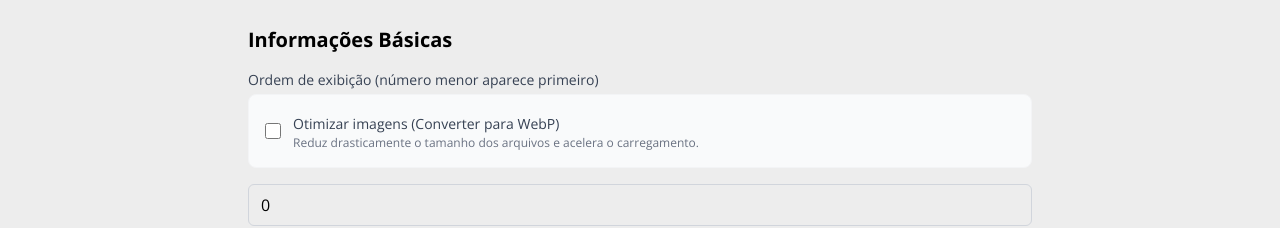
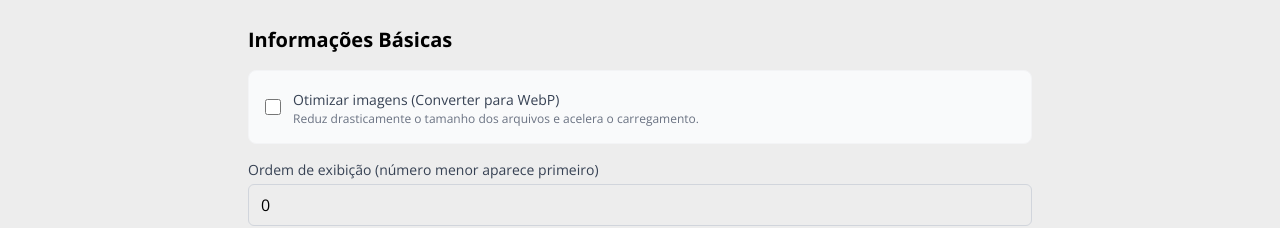
Before and after one commit to valentimdev/bibi_ilustra, a Next.js app: page /admin/projects/new in a window 1280 px wide. Shown: the part 218-446 px from the top of the page. Built offline with nearby package versions, Linux system fonts and the light colour scheme.

Commit message:
feat: fixing label visual

```diff
--- a/src/components/admin/ProjectForm.tsx
+++ b/src/components/admin/ProjectForm.tsx
@@ -196,9 +196,7 @@ export default function ProjectForm({
         <h2 className="text-xl font-semibold">Informações Básicas</h2>
 
         <div>
-          <label className="block text-sm font-medium text-gray-700 mb-1">
-            Ordem de exibição (número menor aparece primeiro)
-          </label>
+
           <div className="flex items-center mb-4 p-4 bg-gray-50 rounded-lg border border-gray-100">
           <input
             type="checkbox"
@@ -216,6 +214,9 @@ export default function ProjectForm({
             </p>
           </div>
         </div>
+          <label className="block text-sm font-medium text-gray-700 mb-1">
+            Ordem de exibição (número menor aparece primeiro)
+          </label>
           <input
           type="number"
           value={formData.order ?? 0}
```
